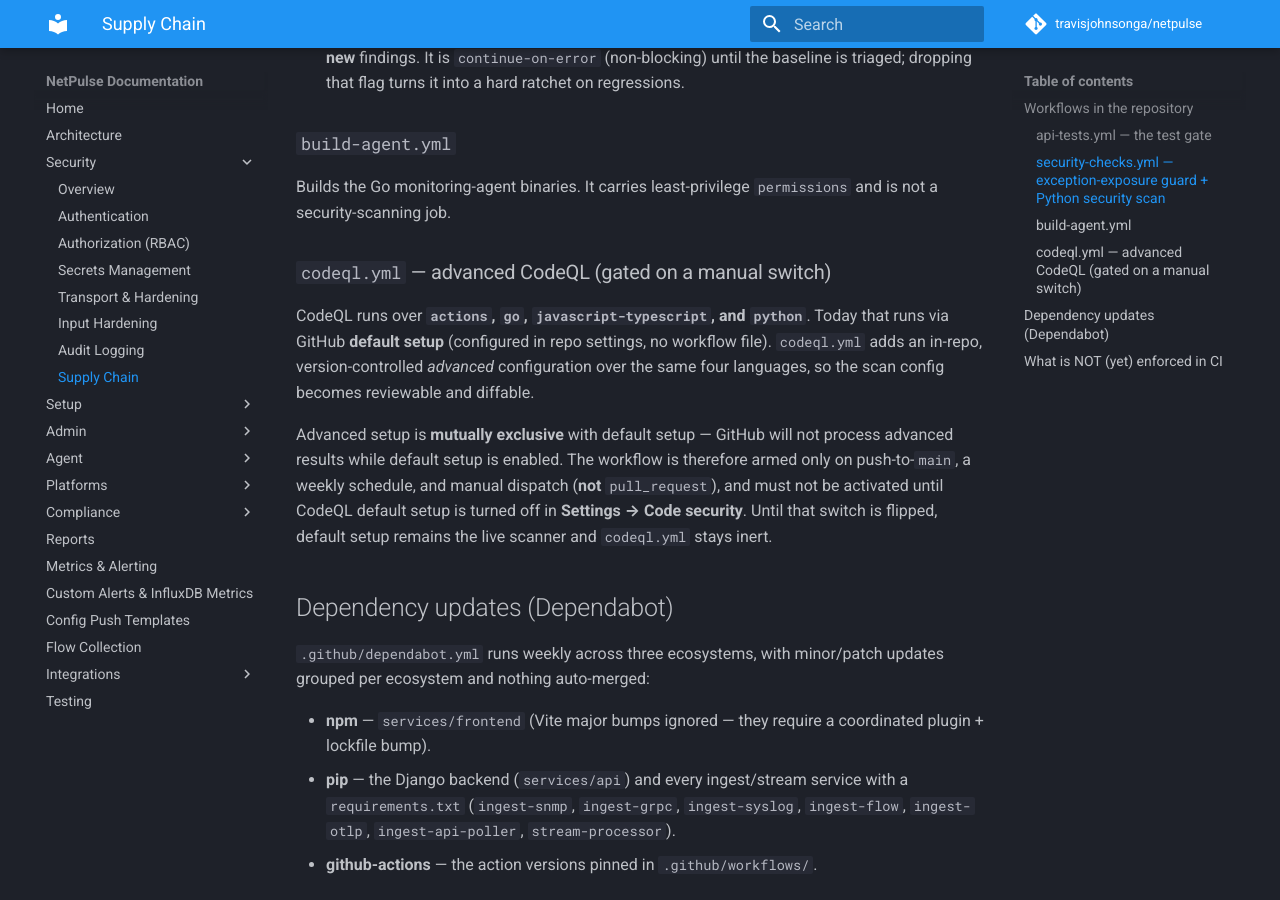
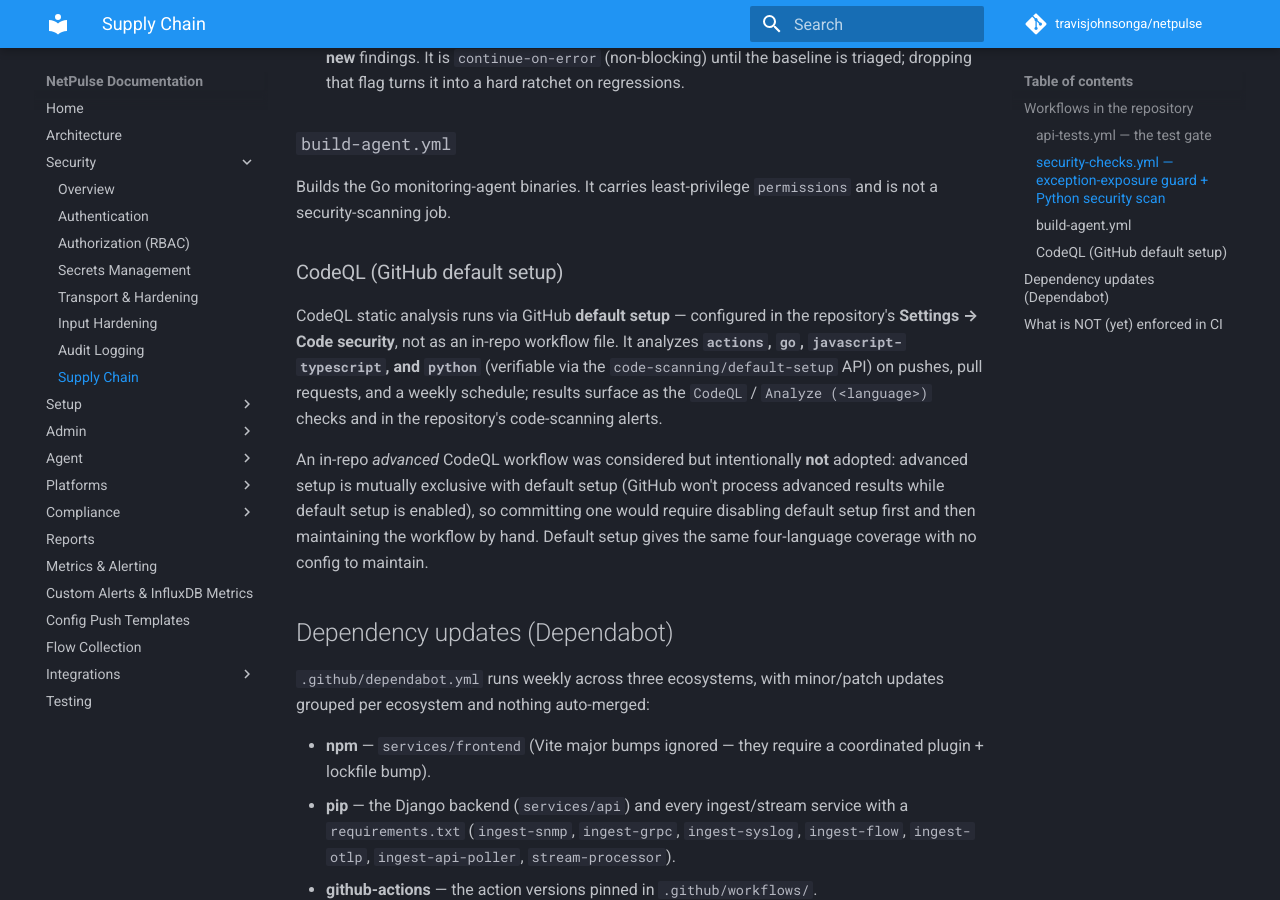
Before and after one commit to travisjohnsonga/netpulse, an MkDocs documentation site: the page built from docs/security/supply-chain.md, in a window 1280 px wide and 900 px high, scrolled down 1220 px. Built offline with MkDocs 1.6.1 and Material for MkDocs 9.7.7, drawn with Linux system fonts in a browser that asks for light colours; comment, search, counter and statistics services are not loaded; some of the changed text lies outside the part shown.

Commit message:
ci(security): drop codeql.yml, keep CodeQL default setup (recommended)
Removes the advanced CodeQL workflow from this PR and keeps GitHub's default
setup as the live CodeQL scanner — no repo-settings change, no conflict, no
workflow to maintain. supply-chain.md updated to document default setup
accurately (same actions/go/javascript-typescript/python coverage) and to note
that an advanced in-repo config was intentionally not adopted.

Co-Authored-By: Claude Opus 4.8 (1M context) <noreply@anthropic.com>

```diff
--- a/docs/security/supply-chain.md
+++ b/docs/security/supply-chain.md
@@ -7,7 +7,8 @@ reviewer.
 
 ## Workflows in the repository
 
-Four workflows live in `.github/workflows/`.
+Three workflows live in `.github/workflows/`, plus CodeQL via GitHub default
+setup (below).
 
 ### `api-tests.yml` — the test gate
 
@@ -56,20 +57,20 @@ pre-commit hook (`.pre-commit-config.yaml`) and is asserted in the test suite
 Builds the Go monitoring-agent binaries. It carries least-privilege
 `permissions` and is not a security-scanning job.
 
-### `codeql.yml` — advanced CodeQL (gated on a manual switch)
+### CodeQL (GitHub default setup)
 
-CodeQL runs over **`actions`, `go`, `javascript-typescript`, and `python`**.
-Today that runs via GitHub **default setup** (configured in repo settings, no
-workflow file). `codeql.yml` adds an in-repo, version-controlled *advanced*
-configuration over the same four languages, so the scan config becomes reviewable
-and diffable.
+CodeQL static analysis runs via GitHub **default setup** — configured in the
+repository's **Settings → Code security**, not as an in-repo workflow file. It
+analyzes **`actions`, `go`, `javascript-typescript`, and `python`** (verifiable
+via the `code-scanning/default-setup` API) on pushes, pull requests, and a weekly
+schedule; results surface as the `CodeQL` / `Analyze (<language>)` checks and in
+the repository's code-scanning alerts.
 
-Advanced setup is **mutually exclusive** with default setup — GitHub will not
-process advanced results while default setup is enabled. The workflow is
-therefore armed only on push-to-`main`, a weekly schedule, and manual dispatch
-(**not** `pull_request`), and must not be activated until CodeQL default setup is
-turned off in **Settings → Code security**. Until that switch is flipped, default
-setup remains the live scanner and `codeql.yml` stays inert.
+An in-repo *advanced* CodeQL workflow was considered but intentionally **not**
+adopted: advanced setup is mutually exclusive with default setup (GitHub won't
+process advanced results while default setup is enabled), so committing one would
+require disabling default setup first and then maintaining the workflow by hand.
+Default setup gives the same four-language coverage with no config to maintain.
 
 ## Dependency updates (Dependabot)
 
```
Also changed, not shown: 1 other file.
